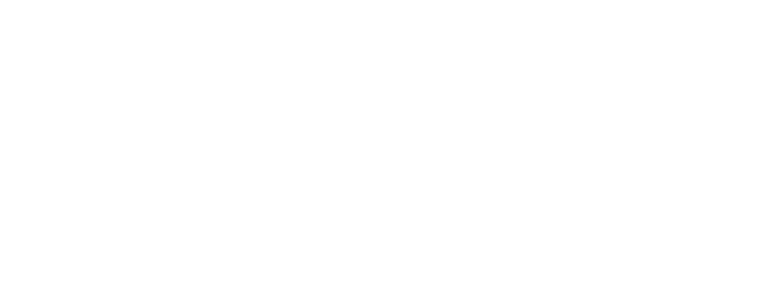
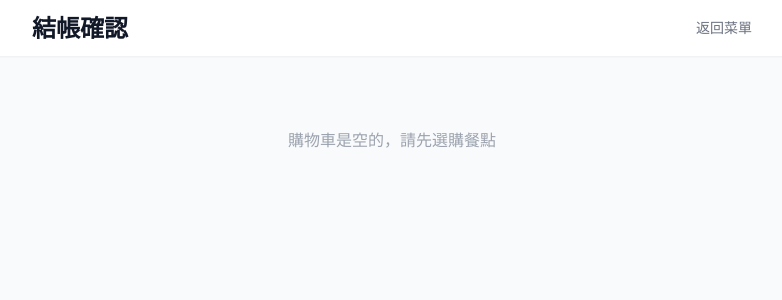
Before and after one commit to RaymondJhao/online-ordering-system-fastapi, a React app in the folder frontend/: page /checkout in a window 1280 px wide. Before the commit this address had no page. Shown: the top 300 px of the page, without its empty margins (248-1030 px from the left). Built offline with nearby package versions, Linux system fonts and the light colour scheme; the HTML template or start-up script is replaced by a standard one.

Commit message:
feat: implement shopping cart and ECPay checkout integration

```diff
--- a/frontend/src/App.jsx
+++ b/frontend/src/App.jsx
@@ -1,11 +1,16 @@
 import { Route, Routes } from 'react-router-dom'
 import CustomerMenu from './pages/CustomerMenu'
+import Checkout from './pages/Checkout'
+import { CartProvider } from './context/CartContext'
 
 function App() {
   return (
-    <Routes>
-      <Route path="/" element={<CustomerMenu />} />
-    </Routes>
+    <CartProvider>
+      <Routes>
+        <Route path="/" element={<CustomerMenu />} />
+        <Route path="/checkout" element={<Checkout />} />
+      </Routes>
+    </CartProvider>
   )
 }
 
--- /dev/null
+++ b/frontend/src/context/CartContext.jsx
@@ -0,0 +1,63 @@
+import { createContext, useContext, useMemo, useState } from 'react'
+
+const CartContext = createContext(null)
+
+export function CartProvider({ children }) {
+  const [cart, setCart] = useState([])
+
+  const addToCart = (item) => {
+    setCart((prev) => {
+      const existing = prev.find((cartItem) => cartItem.id === item.id)
+      if (existing) {
+        return prev.map((cartItem) =>
+          cartItem.id === item.id
+            ? { ...cartItem, quantity: cartItem.quantity + 1 }
+            : cartItem
+        )
+      }
+      return [...prev, { ...item, quantity: 1 }]
+    })
+  }
+
+  const changeQuantity = (itemId, delta) => {
+    setCart((prev) =>
+      prev
+        .map((cartItem) =>
+          cartItem.id === itemId
+            ? { ...cartItem, quantity: cartItem.quantity + delta }
+            : cartItem
+        )
+        .filter((cartItem) => cartItem.quantity > 0)
+    )
+  }
+
+  const clearCart = () => setCart([])
+
+  const totalCount = useMemo(
+    () => cart.reduce((sum, item) => sum + item.quantity, 0),
+    [cart]
+  )
+  const totalPrice = useMemo(
+    () => cart.reduce((sum, item) => sum + item.price * item.quantity, 0),
+    [cart]
+  )
+
+  const value = {
+    cart,
+    addToCart,
+    changeQuantity,
+    clearCart,
+    totalCount,
+    totalPrice,
+  }
+
+  return <CartContext.Provider value={value}>{children}</CartContext.Provider>
+}
+
+export function useCart() {
+  const context = useContext(CartContext)
+  if (!context) {
+    throw new Error('useCart 必須在 CartProvider 內使用')
+  }
+  return context
+}
--- /dev/null
+++ b/frontend/src/pages/Checkout.jsx
@@ -0,0 +1,142 @@
+import { useState } from 'react'
+import { useNavigate } from 'react-router-dom'
+import axios from 'axios'
+import { useCart } from '../context/CartContext'
+
+function redirectToECPay(paymentUrl, formData) {
+  const form = document.createElement('form')
+  form.method = 'POST'
+  form.action = paymentUrl
+
+  Object.entries(formData).forEach(([key, value]) => {
+    const input = document.createElement('input')
+    input.type = 'hidden'
+    input.name = key
+    input.value = value
+    form.appendChild(input)
+  })
+
+  document.body.appendChild(form)
+  form.submit()
+}
+
+function Checkout() {
+  const { cart, totalPrice, clearCart } = useCart()
+  const navigate = useNavigate()
+  const [isSubmitting, setIsSubmitting] = useState(false)
+  const [error, setError] = useState(null)
+
+  const handleConfirmPayment = async () => {
+    setError(null)
+
+    const token = localStorage.getItem('access_token')
+    if (!token) {
+      setError('請先登入後再進行付款')
+      return
+    }
+    if (cart.length === 0) {
+      setError('購物車是空的')
+      return
+    }
+
+    setIsSubmitting(true)
+
+    try {
+      const authHeader = { Authorization: `Bearer ${token}` }
+
+      const orderRes = await axios.post(
+        '/api/orders',
+        {
+          merchant_id: cart[0].merchant_id,
+          items: cart.map((item) => ({
+            menu_item_id: item.id,
+            quantity: item.quantity,
+          })),
+        },
+        { headers: authHeader }
+      )
+
+      const orderId = orderRes.data.order.id
+
+      const paymentRes = await axios.post(
+        `/api/payment/checkout/${orderId}`,
+        {},
+        { headers: authHeader }
+      )
+
+      const { payment_url, form_data } = paymentRes.data
+
+      clearCart()
+      redirectToECPay(payment_url, form_data)
+    } catch (err) {
+      setError(err.response?.data?.message ?? '建立訂單或付款失敗，請稍後再試')
+      setIsSubmitting(false)
+    }
+  }
+
+  return (
+    <div className="min-h-screen bg-gray-50">
+      <nav className="sticky top-0 z-30 bg-white shadow-sm">
+        <div className="mx-auto flex max-w-3xl items-center justify-between px-4 py-3 sm:px-6">
+          <h1 className="text-xl font-bold text-gray-900 sm:text-2xl">結帳確認</h1>
+          <button
+            type="button"
+            onClick={() => navigate('/')}
+            className="text-sm text-gray-500 hover:text-gray-700"
+          >
+            返回菜單
+          </button>
+        </div>
+      </nav>
+
+      <main className="mx-auto max-w-3xl px-4 py-6 sm:px-6">
+        {cart.length === 0 ? (
+          <p className="py-12 text-center text-gray-400">
+            購物車是空的，請先選購餐點
+          </p>
+        ) : (
+          <div className="rounded-2xl bg-white p-5 shadow-md">
+            <h2 className="mb-4 text-lg font-bold text-gray-900">訂單明細</h2>
+
+            <ul className="divide-y divide-gray-100">
+              {cart.map((item) => (
+                <li
+                  key={item.id}
+                  className="flex items-center justify-between py-3"
+                >
+                  <div>
+                    <p className="font-medium text-gray-900">{item.name}</p>
+                    <p className="text-sm text-gray-500">
+                      NT$ {item.price} x {item.quantity}
+                    </p>
+                  </div>
+                  <span className="font-semibold text-gray-900">
+                    NT$ {item.price * item.quantity}
+                  </span>
+                </li>
+              ))}
+            </ul>
+
+            <div className="mt-4 flex items-center justify-between border-t pt-4 text-lg font-bold text-gray-900">
+              <span>總金額</span>
+              <span>NT$ {totalPrice}</span>
+            </div>
+
+            {error && <p className="mt-4 text-sm text-red-500">{error}</p>}
+
+            <button
+              type="button"
+              onClick={handleConfirmPayment}
+              disabled={isSubmitting}
+              className="mt-6 w-full rounded-full bg-orange-500 py-3 font-medium text-white shadow hover:bg-orange-600 transition-colors disabled:cursor-not-allowed disabled:bg-gray-300"
+            >
+              {isSubmitting ? '處理中...' : '確認付款'}
+            </button>
+          </div>
+        )}
+      </main>
+    </div>
+  )
+}
+
+export default Checkout
--- a/frontend/src/pages/CustomerMenu.jsx
+++ b/frontend/src/pages/CustomerMenu.jsx
@@ -1,10 +1,13 @@
 import { useEffect, useState } from 'react'
+import { useNavigate } from 'react-router-dom'
 import axios from 'axios'
 import { ShoppingCart, Plus, Minus, X } from 'lucide-react'
+import { useCart } from '../context/CartContext'
 
 function CustomerMenu() {
+  const navigate = useNavigate()
+  const { cart, addToCart, changeQuantity, totalCount, totalPrice } = useCart()
   const [menuItems, setMenuItems] = useState([])
-  const [cart, setCart] = useState([])
   const [isCartOpen, setIsCartOpen] = useState(false)
   const [isLoading, setIsLoading] = useState(true)
   const [error, setError] = useState(null)
@@ -23,35 +26,6 @@ function CustomerMenu() {
         setIsLoading(false)
       })
   }, [])
-
-  const addToCart = (item) => {
-    setCart((prev) => {
-      const existing = prev.find((cartItem) => cartItem.id === item.id)
-      if (existing) {
-        return prev.map((cartItem) =>
-          cartItem.id === item.id
-            ? { ...cartItem, quantity: cartItem.quantity + 1 }
-            : cartItem
-        )
-      }
-      return [...prev, { ...item, quantity: 1 }]
-    })
-  }
-
-  const changeQuantity = (itemId, delta) => {
-    setCart((prev) =>
-      prev
-        .map((cartItem) =>
-          cartItem.id === itemId
-            ? { ...cartItem, quantity: cartItem.quantity + delta }
-            : cartItem
-        )
-        .filter((cartItem) => cartItem.quantity > 0)
-    )
-  }
-
-  const totalCount = cart.reduce((sum, item) => sum + item.quantity, 0)
-  const totalPrice = cart.reduce((sum, item) => sum + item.price * item.quantity, 0)
 
   return (
     <div className="min-h-screen bg-gray-50">
@@ -182,6 +156,10 @@ function CustomerMenu() {
               <button
                 type="button"
                 disabled={cart.length === 0}
+                onClick={() => {
+                  setIsCartOpen(false)
+                  navigate('/checkout')
+                }}
                 className="w-full rounded-full bg-orange-500 py-3 font-medium text-white shadow hover:bg-orange-600 transition-colors disabled:cursor-not-allowed disabled:bg-gray-300"
               >
                 前往結帳
```
Also changed, not shown: 1 other file (tests, documents, lock files or other folders).
